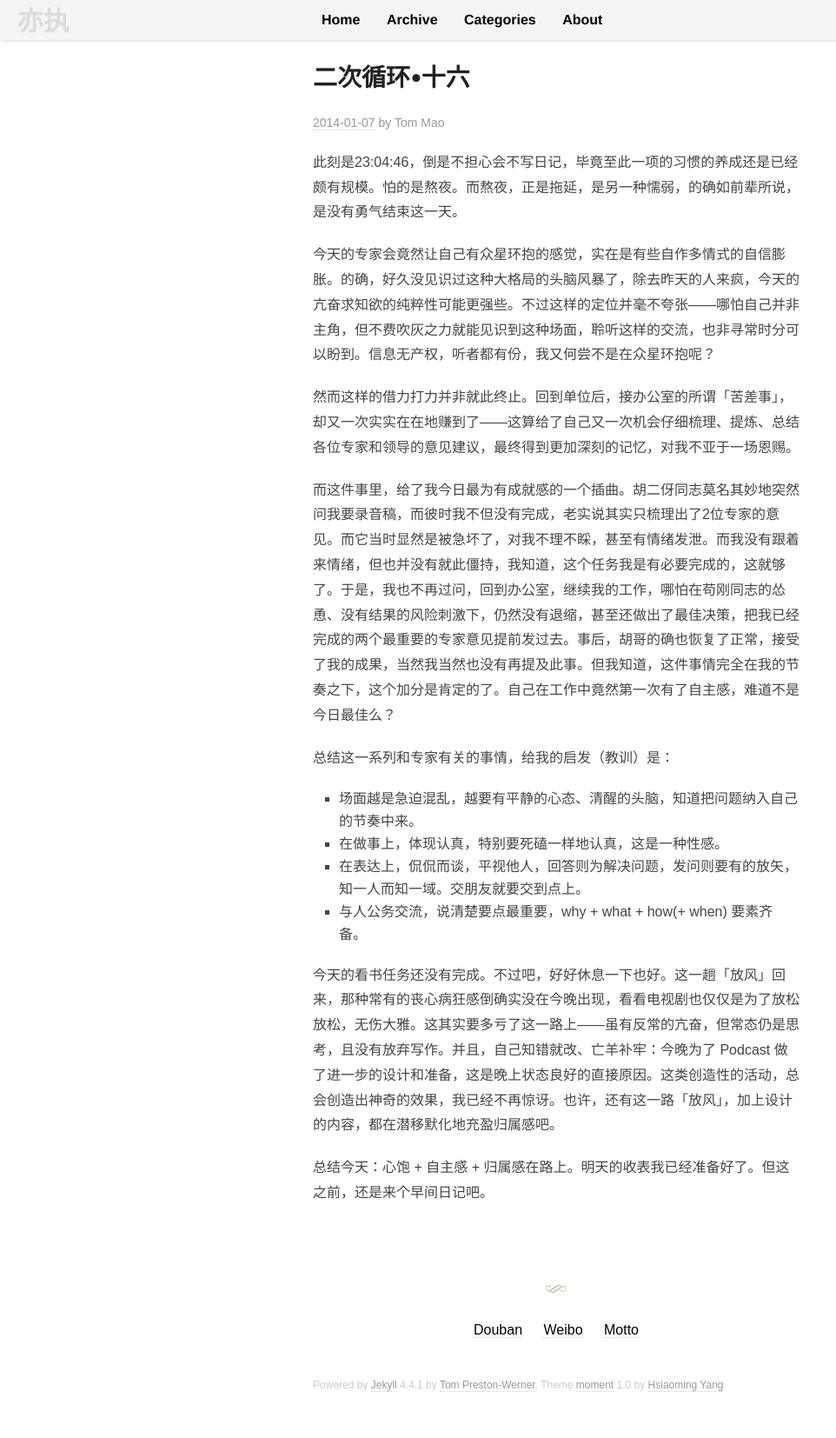
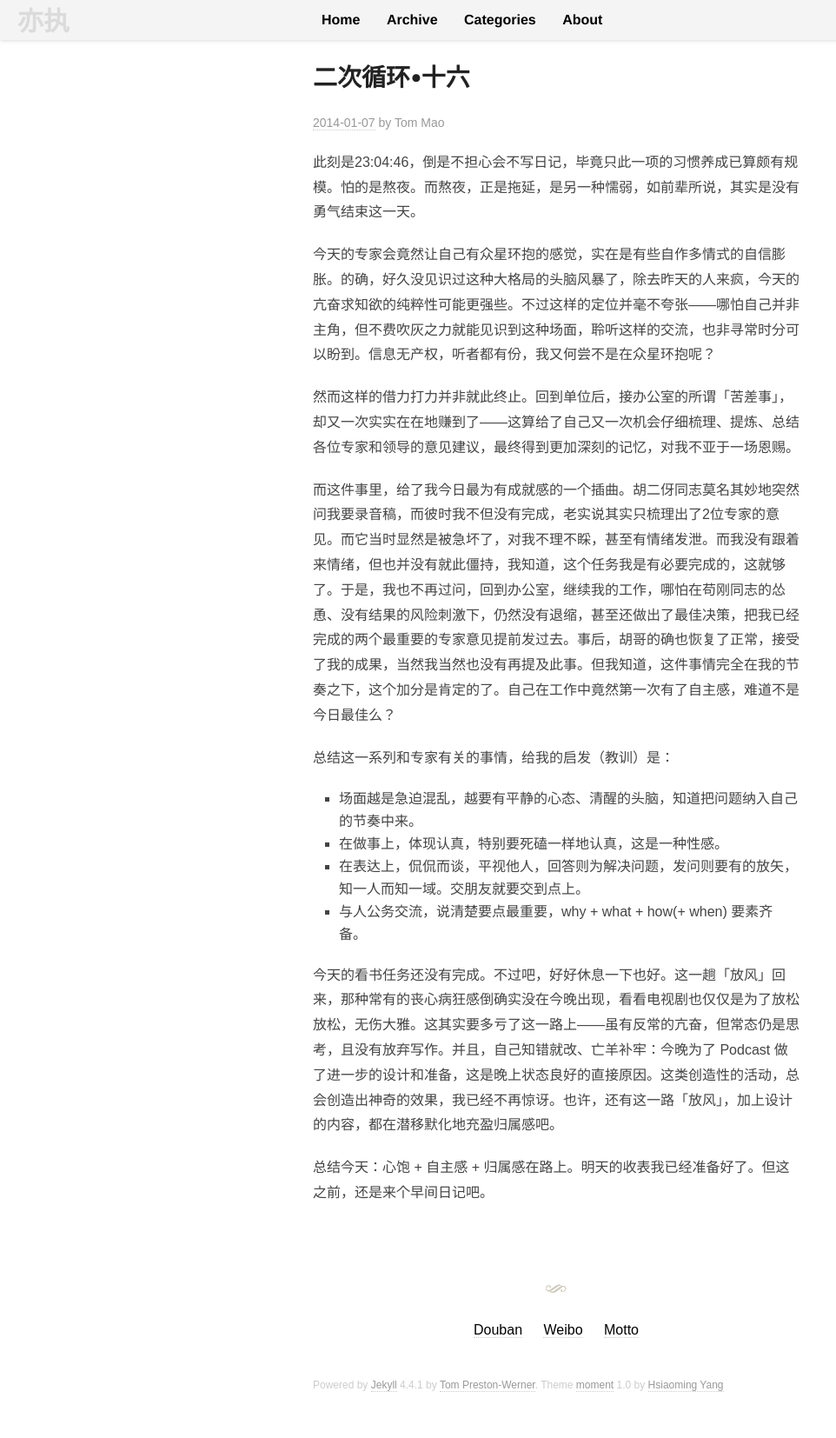
Before and after one commit to fanyange/fanyange.github.io, a Jekyll site: the page built from _posts/2014-01-07-new3-16th.md, in a window 1280 px wide. Shown: the whole page at 87% size, without its empty margins (0-962 px from the left). Built offline with Jekyll 4.4.1, drawn with Linux system fonts in a browser that asks for light colours; some web fonts are replaced; comment, search, counter and statistics services are not loaded.

Commit message:
修改错字、语病

```diff
--- a/_posts/2014-01-07-new3-16th.md
+++ b/_posts/2014-01-07-new3-16th.md
@@ -4,7 +4,7 @@ title: 二次循环•十六
 categories: 日知录
 ---
 
-此刻是23:04:46，倒是不担心会不写日记，毕竟至此一项的习惯的养成还是已经颇有规模。怕的是熬夜。而熬夜，正是拖延，是另一种懦弱，的确如前辈所说，是没有勇气结束这一天。
+此刻是23:04:46，倒是不担心会不写日记，毕竟只此一项的习惯养成已算颇有规模。怕的是熬夜。而熬夜，正是拖延，是另一种懦弱，如前辈所说，其实是没有勇气结束这一天。
 
 今天的专家会竟然让自己有众星环抱的感觉，实在是有些自作多情式的自信膨胀。的确，好久没见识过这种大格局的头脑风暴了，除去昨天的人来疯，今天的亢奋求知欲的纯粹性可能更强些。不过这样的定位并毫不夸张——哪怕自己并非主角，但不费吹灰之力就能见识到这种场面，聆听这样的交流，也非寻常时分可以盼到。信息无产权，听者都有份，我又何尝不是在众星环抱呢？
 
```
